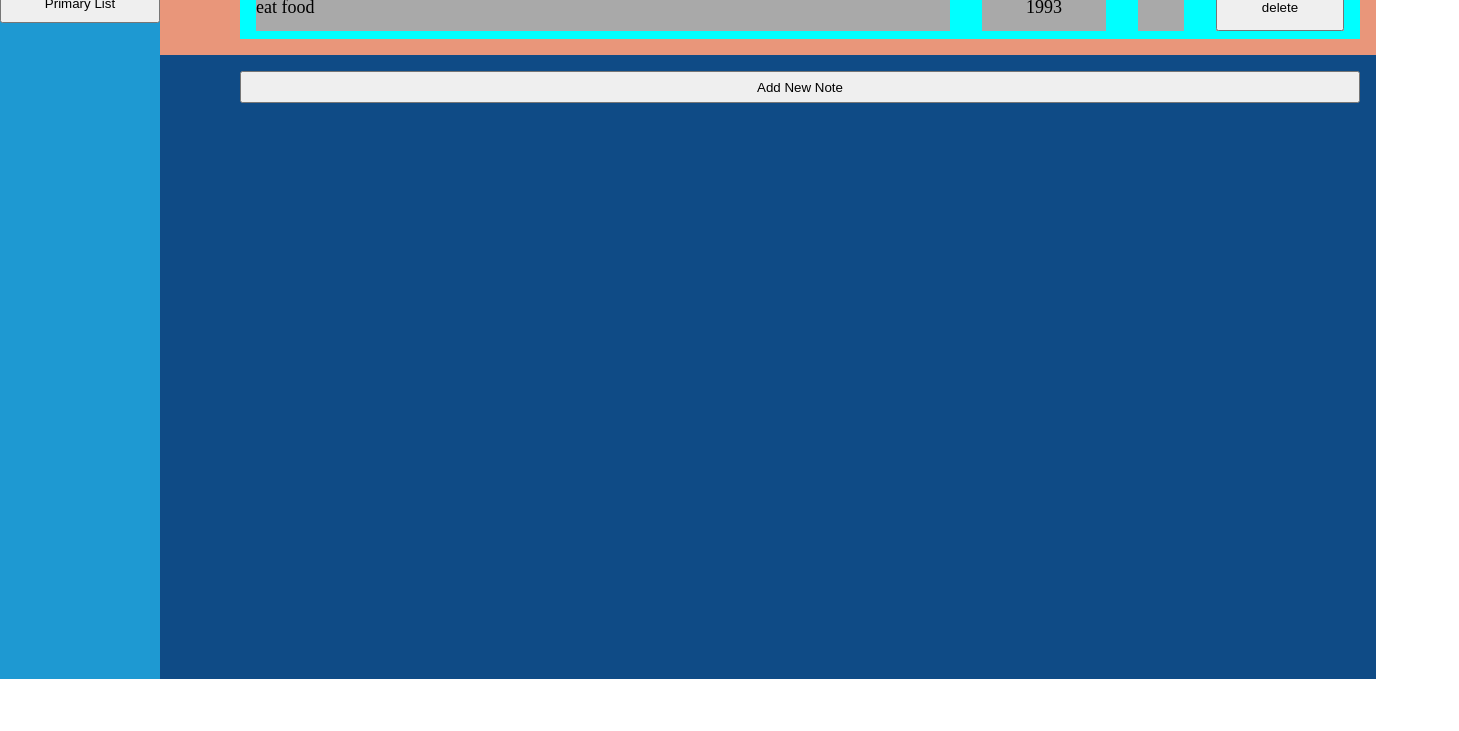
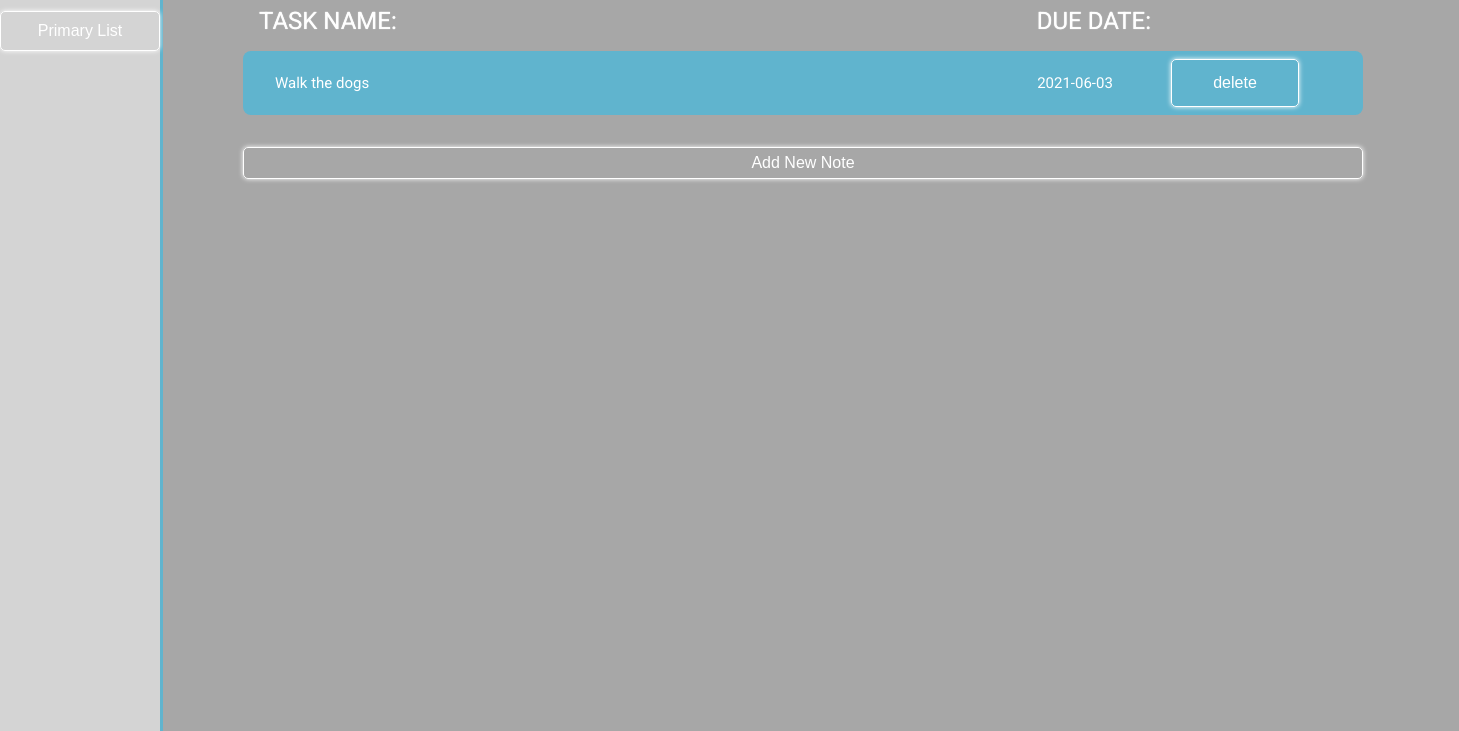
Before and after one commit to ddaniels7009/todolist, a website built with webpack: page dist/index.html in a window 1280 px wide. Shown: the part 121-852 px from the top of the page, 1459 px wide, since content can reach past the window. Before the commit the page ends 800 px from the top, so only its background shows below. Built offline with nearby package versions, Linux system fonts and the light colour scheme.

Commit message:
Styling, added priority change function

```diff
--- a/src/default.js
+++ b/src/default.js
@@ -6,21 +6,31 @@ const defaultPageLoader = (function() {
 // Create divs for default screen
 const content = document.getElementById('content');
 const header = document.createElement('div');
+const pageName = document.createElement('p');
 const outerContainer = document.createElement('div')
 const nav = document.createElement('div');
 const innerContainer = document.createElement('div');
 const lowerInnerContainer = document.createElement('div');
 const upperInnerContainer = document.createElement('div');
+const taskLineHeader = document.createElement('div');
+const titleBar = document.createElement('p');
+const dateBar = document.createElement('p');
+
 
 // Create Add Note Button
 const addNoteButton = document.createElement('button');
 
 nav.setAttribute('id', 'nav');
 header.setAttribute('id', 'header');
+pageName.setAttribute('id', 'pageName');
 outerContainer.setAttribute('id', 'outer');
 innerContainer.setAttribute('id', 'inner');
 lowerInnerContainer.setAttribute('id', 'lowerInner');
 upperInnerContainer.setAttribute('id', 'upperInner');
+
+taskLineHeader.setAttribute('id', 'taskHeader');
+titleBar.setAttribute('id', 'titleBar');
+dateBar.setAttribute('id', 'dateBar');
 
 // Set add button ID
 addNoteButton.setAttribute('id', 'addNoteButton');
@@ -30,13 +40,20 @@ addNoteButton.addEventListener('click', function () {
     ui.additionForm.classList.toggle('invisible');
 });
 
+pageName.innerText= "LIST";
+titleBar.innerText = "TASK NAME:";
+dateBar.innerText = "DUE DATE:";
 
 content.appendChild(header);
+header.appendChild(pageName);
 content.appendChild(outerContainer);
 outerContainer.appendChild(nav);
 outerContainer.appendChild(innerContainer);
 innerContainer.appendChild(upperInnerContainer);
 innerContainer.appendChild(lowerInnerContainer);
+upperInnerContainer.appendChild(taskLineHeader);
+taskLineHeader.appendChild(titleBar);
+taskLineHeader.appendChild(dateBar);
 
 //Append add new note button to the lower-inner container
 lowerInnerContainer.appendChild(addNoteButton);
--- a/src/notes.js
+++ b/src/notes.js
@@ -1,6 +1,6 @@
 import { note, testNote } from './createNote';
 import { ui } from './ui'
-
+import { format } from 'date-fns';
 
 const noteList = (function () {
 
@@ -10,7 +10,16 @@ const noteList = (function () {
     // Function to add a note to the default array
     function addNote(title, date) {
 
+        if(title == ""){
+            title = "list Item";
+        }
+
+        if(date ==""){
+            date = format(new Date(), 'yyyy-MM-dd');
+        }
+
         defaultNoteArray.push(note(title, date));
+
 
     }
 
@@ -26,14 +35,13 @@ const noteList = (function () {
         }
 
         let index = defaultNoteArray.indexOf(titleHolder);
-        console.log(index);
         defaultNoteArray.splice(index,1);
 
     }
 
 
     // Test addNote function
-    addNote('eat food', 1993);
+    addNote('Walk the dogs', "2021-06-03");
 
     return {defaultNoteArray, addNote, removeNoteFromArray}
 
--- a/src/ui.js
+++ b/src/ui.js
@@ -40,7 +40,7 @@ const ui = (function () {
         titleInput.setAttribute("type", "text");
         titleInput.setAttribute("id", "title"); ///* update id
         titleInput.setAttribute("name", "title");
-        titleInput.setAttribute("value", "Task Name");
+        titleInput.setAttribute("value", "");
         //End
 
         //Begin
@@ -53,6 +53,7 @@ const ui = (function () {
         let authorInput = document.createElement("input");
         additionForm.appendChild(authorInput);
         authorInput.setAttribute("type", "date");
+
         authorInput.setAttribute("id", "date");
         authorInput.setAttribute("name", "date");
         authorInput.setAttribute("value", "");
@@ -61,14 +62,14 @@ const ui = (function () {
         //Begin
         const submitButton = document.createElement('button');
         submitButton.setAttribute('id', 'submitButton');
-        submitButton.innerText = "Add"
+        submitButton.innerText = "add"
         additionForm.appendChild(submitButton);
 
 
         submitButton.addEventListener('click', function () {
-           noteList.addNote((document.getElementById("title").value),
+
+            noteList.addNote((document.getElementById("title").value),
             document.getElementById("date").value);
-            console.log('working');
             additionForm.classList.toggle('invisible');
             populateContainer();
             resetFields();
@@ -112,23 +113,23 @@ const ui = (function () {
         const noteContainer = document.createElement('div');
         const innerNote1 = document.createElement('div');
         const innerNote2 = document.createElement('div');
-        const innerNote3 = document.createElement('div');
+
         const innerNote4 = document.createElement('div');
         const deleteButton = document.createElement('button');
 
         noteContainer.classList.add('listItem');
-
+        noteContainer.addEventListener('click', function() { changePriority(noteContainer); })
 
         innerNote1.classList.add('noteTitle');
         innerNote2.classList.add('noteDate');
-        innerNote3.classList.add('notePriority');
+
         innerNote4.classList.add('noteDelete');
 
 
         defaultPageLoader.upperInnerContainer.appendChild(noteContainer);
         noteContainer.appendChild(innerNote1);
         noteContainer.appendChild(innerNote2);
-        noteContainer.appendChild(innerNote3);
+
         noteContainer.appendChild(innerNote4);
 
         // Format Delete Button
@@ -141,7 +142,7 @@ const ui = (function () {
 
         innerNote4.appendChild(deleteButton);
 
-        return noteContainer, innerNote1,innerNote2,innerNote3,innerNote4;
+        return noteContainer, innerNote1, innerNote2, innerNote4;
     }
 
 
@@ -152,6 +153,10 @@ const ui = (function () {
     }
 
     //function to change note priority
+    function changePriority(container) {
+        container.classList.toggle('lowPriority');
+
+    }
 
 return {startup, additionForm, submissionForm, populateContainer, myFunction, createNoteContainer, titleBars, dateBar, priorityBar, deleteBar, submissionForm }
 
```
Also changed, not shown: dist/index.html, dist/main.js, dist/style.css.
